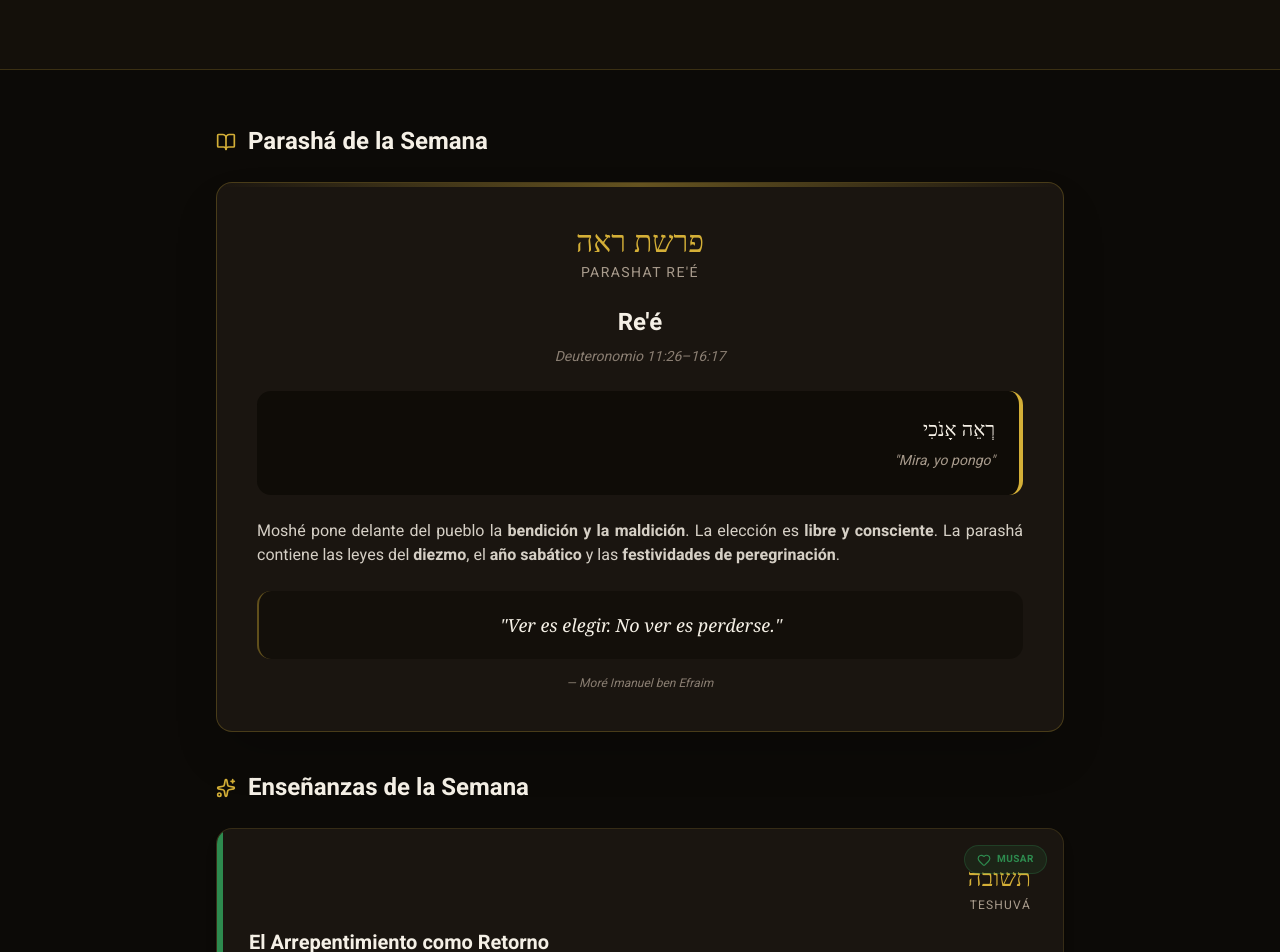
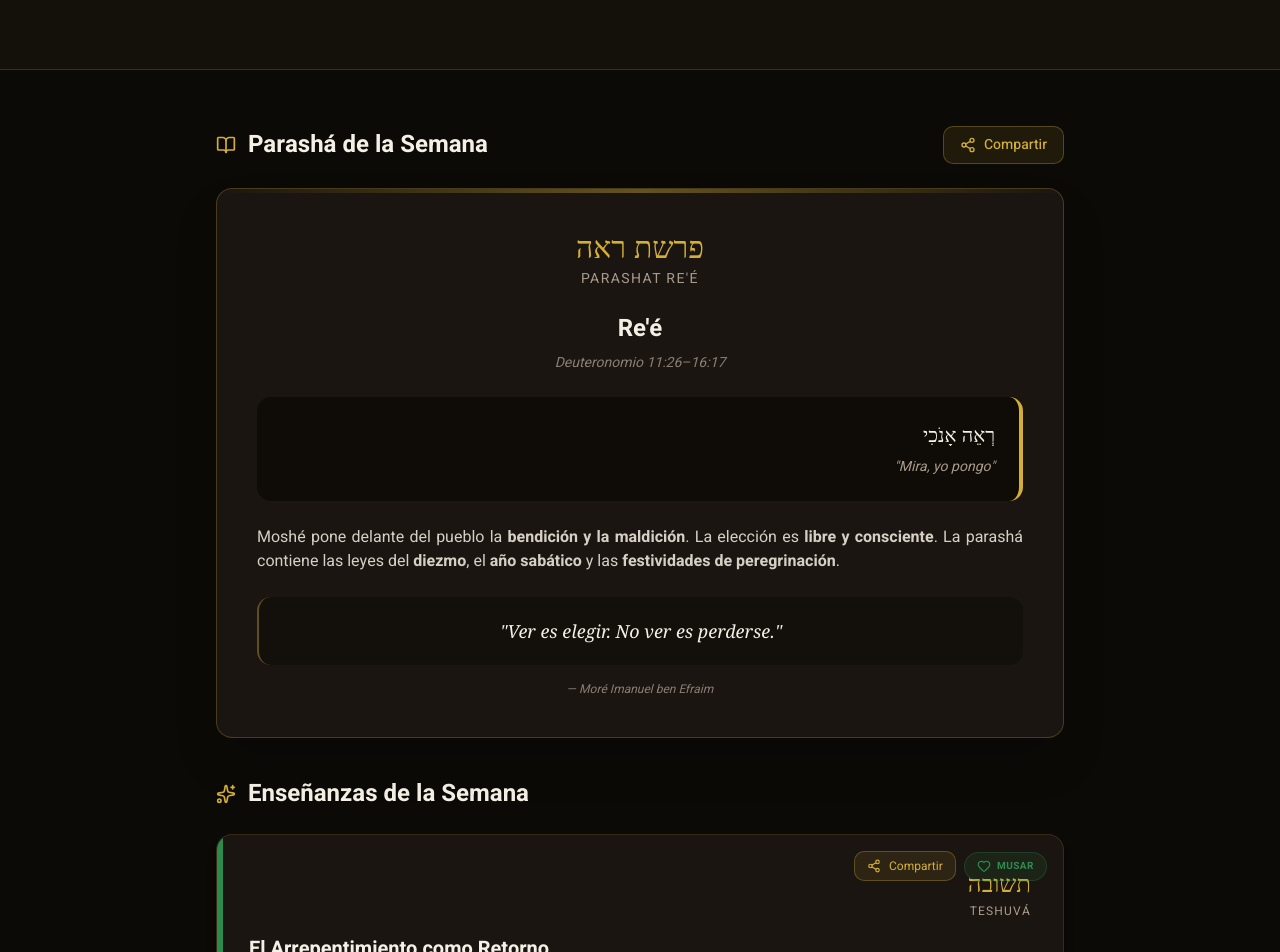
Before and after one commit to wprogramador/beneyisrael, a React (Vite) app: page /#/tora-semanal in a window 1280 px wide. Shown: the part 320-1272 px from the top of the page. Built offline with nearby package versions, Linux system fonts and the light colour scheme; a web font is replaced by a local one.

Commit message:
compartir

```diff
--- a/src/pages/ToraSemanal.tsx
+++ b/src/pages/ToraSemanal.tsx
@@ -1,8 +1,13 @@
-import { useMemo } from 'react'
+import { useMemo, useState, useCallback } from 'react'
 import { getContenidoSemanal } from '@/lib/tora-semanal'
 import Navbar from '@/sections/Navbar'
 import Footer from '@/sections/Footer'
-import { BookOpen, Heart, Scale, Sparkles, Calendar, Languages, Gavel, AlertCircle } from 'lucide-react'
+
+const DOMAIN = 'https://teques.beneyisrael.com'
+import {
+  BookOpen, Heart, Scale, Sparkles, Calendar, Languages, Gavel,
+  AlertCircle, Share2, X, MessageCircle, Facebook, Twitter, Link2, Check
+} from 'lucide-react'
 
 const CATEGORY_META = {
   parasha:   { label: 'Parashá',   color: '#d4af37', icon: BookOpen },
@@ -14,23 +19,183 @@ const CATEGORY_META = {
   halaja:    { label: 'Halajá',    color: '#c0392b', icon: Gavel },
 }
 
+/* ============================================================
+   COMPONENTE: Botón de Compartir
+   ============================================================ */
+interface ShareData {
+  title: string
+  text: string
+  url: string
+}
+
+function ShareMenu({ data, onClose }: { data: ShareData; onClose: () => void }) {
+  const [copied, setCopied] = useState(false)
+
+  const shareNative = useCallback(async () => {
+    if (navigator.share) {
+      try {
+        await navigator.share(data)
+        onClose()
+        return
+      } catch {
+        // usuario canceló, continuar con fallback
+      }
+    }
+  }, [data, onClose])
+
+  const shareWhatsApp = useCallback(() => {
+    const text = encodeURIComponent(`${data.title}\n\n${data.text}\n\n${data.url}`)
+    window.open(`https://wa.me/?text=${text}`, '_blank')
+    onClose()
+  }, [data, onClose])
+
+  const shareFacebook = useCallback(() => {
+    const url = encodeURIComponent(data.url)
+    window.open(`https://www.facebook.com/sharer/sharer.php?u=${url}`, '_blank')
+    onClose()
+  }, [data, onClose])
+
+  const shareTwitter = useCallback(() => {
+    const text = encodeURIComponent(`${data.title} — ${data.text}`)
+    const url = encodeURIComponent(data.url)
+    window.open(`https://twitter.com/intent/tweet?text=${text}&url=${url}`, '_blank')
+    onClose()
+  }, [data, onClose])
+
+  const copyLink = useCallback(async () => {
+    try {
+      await navigator.clipboard.writeText(data.url)
+      setCopied(true)
+      setTimeout(() => setCopied(false), 2000)
+    } catch {
+      // fallback
+      const ta = document.createElement('textarea')
+      ta.value = data.url
+      document.body.appendChild(ta)
+      ta.select()
+      document.execCommand('copy')
+      document.body.removeChild(ta)
+      setCopied(true)
+      setTimeout(() => setCopied(false), 2000)
+    }
+  }, [data.url])
+
+  return (
+    <>
+      {/* Overlay */}
+      <div className="fixed inset-0 bg-black/60 backdrop-blur-sm z-[60]" onClick={onClose} />
+
+      {/* Menú */}
+      <div className="fixed top-1/2 left-1/2 -translate-x-1/2 -translate-y-1/2 z-[70] w-[90%] max-w-sm bg-[#1a1510] border border-[#d4af37]/30 rounded-2xl shadow-2xl p-5 sm:p-6">
+        <div className="flex items-center justify-between mb-5">
+          <h3 className="text-[#f5f0e6] font-bold text-base">Compartir</h3>
+          <button onClick={onClose} className="text-[#a89b8c] hover:text-[#d4af37] transition-colors">
+            <X className="w-5 h-5" />
+          </button>
+        </div>
+
+        <p className="text-sm text-[#a89b8c] mb-5 line-clamp-2">{data.title}</p>
+
+        <div className="grid grid-cols-2 gap-3">
+          {/* WhatsApp */}
+          <button
+            onClick={shareWhatsApp}
+            className="flex items-center gap-2.5 px-4 py-3 rounded-xl bg-[#25d366]/10 border border-[#25d366]/30 text-[#25d366] hover:bg-[#25d366]/20 transition-colors text-sm font-medium"
+          >
+            <MessageCircle className="w-4 h-4" />
+            WhatsApp
+          </button>
+
+          {/* Facebook */}
+          <button
+            onClick={shareFacebook}
+            className="flex items-center gap-2.5 px-4 py-3 rounded-xl bg-[#1877f2]/10 border border-[#1877f2]/30 text-[#1877f2] hover:bg-[#1877f2]/20 transition-colors text-sm font-medium"
+          >
+            <Facebook className="w-4 h-4" />
+            Facebook
+          </button>
+
+          {/* Twitter */}
+          <button
+            onClick={shareTwitter}
+            className="flex items-center gap-2.5 px-4 py-3 rounded-xl bg-[#1da1f2]/10 border border-[#1da1f2]/30 text-[#1da1f2] hover:bg-[#1da1f2]/20 transition-colors text-sm font-medium"
+          >
+            <Twitter className="w-4 h-4" />
+            Twitter
+          </button>
+
+          {/* Copiar link */}
+          <button
+            onClick={copyLink}
+            className="flex items-center gap-2.5 px-4 py-3 rounded-xl bg-[#d4af37]/10 border border-[#d4af37]/30 text-[#d4af37] hover:bg-[#d4af37]/20 transition-colors text-sm font-medium"
+          >
+            {copied ? <Check className="w-4 h-4" /> : <Link2 className="w-4 h-4" />}
+            {copied ? 'Copiado' : 'Copiar link'}
+          </button>
+        </div>
+
+        {/* Compartir nativo (solo si está disponible) */}
+        {typeof navigator !== 'undefined' && navigator.share && (
+          <button
+            onClick={shareNative}
+            className="mt-3 w-full flex items-center justify-center gap-2 px-4 py-3 rounded-xl bg-[#d4af37] text-[#14100a] hover:bg-[#e9c65a] transition-colors text-sm font-bold"
+          >
+            <Share2 className="w-4 h-4" />
+            Compartir desde el dispositivo
+          </button>
+        )}
+      </div>
+    </>
+  )
+}
+
+function ShareButton({ data, small = false }: { data: ShareData; small?: boolean }) {
+  const [open, setOpen] = useState(false)
+
+  return (
+    <>
+      <button
+        onClick={() => setOpen(true)}
+        className={`
+          inline-flex items-center gap-2 bg-[#d4af37]/10 border border-[#d4af37]/30
+          text-[#d4af37] hover:bg-[#d4af37]/20 transition-colors rounded-lg
+          ${small ? 'px-3 py-1.5 text-xs' : 'px-4 py-2 text-sm font-medium'}
+        `}
+      >
+        <Share2 className={small ? 'w-3.5 h-3.5' : 'w-4 h-4'} />
+        Compartir
+      </button>
+      {open && <ShareMenu data={data} onClose={() => setOpen(false)} />}
+    </>
+  )
+}
+
+/* ============================================================
+   COMPONENTE: Tarjeta Vertical
+   ============================================================ */
 function TarjetaVertical({ tarjeta, tipo }: { tarjeta: NonNullable<ReturnType<typeof getContenidoSemanal>['parasha']>; tipo: keyof typeof CATEGORY_META }) {
   const meta = CATEGORY_META[tipo]
   const Icon = meta.icon
 
+  const shareData: ShareData = {
+    title: `${tarjeta.title} — ${meta.label}`,
+    text: `${tarjeta.hebrewText}\n${tarjeta.translation}\n\n${tarjeta.conclusion}`,
+    url: `${DOMAIN}/tora-semanal`,
+  }
+
   return (
     <article className="relative bg-[#1a1510] border border-[#d4af37]/15 rounded-2xl overflow-hidden shadow-lg hover:shadow-[#d4af37]/10 transition-all duration-300">
-      {/* Borde lateral */}
       <div className="absolute top-0 left-0 w-1.5 h-full" style={{ backgroundColor: meta.color }} />
 
-      {/* Badge */}
-      <div className="absolute top-4 right-4 flex items-center gap-1.5 px-3 py-1.5 rounded-full text-[10px] font-bold uppercase tracking-wider" style={{ backgroundColor: meta.color + '22', color: meta.color, border: `1px solid ${meta.color}44` }}>
-        <Icon className="w-3.5 h-3.5" />
-        {meta.label}
+      <div className="absolute top-4 right-4 flex items-center gap-2">
+        <ShareButton data={shareData} small />
+        <span className="flex items-center gap-1.5 px-3 py-1.5 rounded-full text-[10px] font-bold uppercase tracking-wider" style={{ backgroundColor: meta.color + '22', color: meta.color, border: `1px solid ${meta.color}44` }}>
+          <Icon className="w-3.5 h-3.5" />
+          {meta.label}
+        </span>
       </div>
 
-      <div className="p-6 sm:p-8 pt-12">
-        {/* Título hebreo */}
+      <div className="p-6 sm:p-8 pt-14">
         <p className="text-right font-serif text-xl sm:text-2xl text-[#d4af37] mb-1" dir="rtl">
           {tarjeta.hebTitle}
         </p>
@@ -38,13 +203,11 @@ function TarjetaVertical({ tarjeta, tipo }: { tarjeta: NonNullable<ReturnType<ty
           {tarjeta.latTitle}
         </p>
 
-        {/* Título español */}
         <h3 className="text-lg sm:text-xl font-bold text-[#f5f0e6] mb-1">
           {tarjeta.title}
         </h3>
         <p className="text-xs text-[#8a7e72] italic mb-5">{tarjeta.ref}</p>
 
-        {/* Cita hebrea */}
         <div className="bg-[#0f0c07] rounded-xl p-4 sm:p-5 mb-5 border-r-4 border-[#d4af37]/40">
           <p className="text-right text-base sm:text-lg text-[#f5f0e6] font-serif leading-relaxed" dir="rtl">
             {tarjeta.hebrewText}
@@ -54,14 +217,12 @@ function TarjetaVertical({ tarjeta, tipo }: { tarjeta: NonNullable<ReturnType<ty
           </p>
         </div>
 
-        {/* Análisis completo */}
         <div className="space-y-3 mb-5">
           {tarjeta.analysis.split('\n').filter((p: string) => p.trim()).map((p: string, i: number) => (
             <p key={i} className="text-sm sm:text-base text-[#d5cfc5] leading-relaxed text-justify" dangerouslySetInnerHTML={{ __html: p }} />
           ))}
         </div>
 
-        {/* Conclusión */}
         <div className="bg-[#0f0c07]/60 rounded-xl p-4 sm:p-5 border-l-4 border-[#d4af37]/50">
           <p className="text-sm sm:text-base text-[#f5f0e6] italic font-serif leading-relaxed text-center">
             "{tarjeta.conclusion}"
@@ -76,8 +237,19 @@ function TarjetaVertical({ tarjeta, tipo }: { tarjeta: NonNullable<ReturnType<ty
   )
 }
 
+/* ============================================================
+   PÁGINA PRINCIPAL
+   ============================================================ */
 export default function ToraSemanal() {
   const semana = useMemo(() => getContenidoSemanal(), [])
+
+  const shareSemanaData: ShareData = {
+    title: `Torá Semanal — Semana ${semana.semana} · ${semana.anio}`,
+    text: semana.parasha
+      ? `Parashá ${semana.parasha.title}: "${semana.parasha.conclusion}"`
+      : 'Enseñanzas semanales de Torá, Musar, Cábala y más.',
+    url: `${DOMAIN}/tora-semanal`,
+  }
 
   return (
     <>
@@ -101,9 +273,20 @@ export default function ToraSemanal() {
         <div className="max-w-4xl mx-auto px-4 sm:px-6 py-10 sm:py-14 space-y-10">
           {/* ===== PARASHÁ DESTACADA ===== */}
           <section>
-            <div className="flex items-center gap-3 mb-6">
-              <BookOpen className="w-5 h-5 text-[#d4af37]" />
-              <h2 className="text-xl sm:text-2xl font-bold text-[#f5f0e6]">Parashá de la Semana</h2>
+            <div className="flex items-center justify-between mb-6 flex-wrap gap-3">
+              <div className="flex items-center gap-3">
+                <BookOpen className="w-5 h-5 text-[#d4af37]" />
+                <h2 className="text-xl sm:text-2xl font-bold text-[#f5f0e6]">Parashá de la Semana</h2>
+              </div>
+              {semana.parasha && (
+                <ShareButton
+                  data={{
+                    title: `Parashá ${semana.parasha.title} — Torá Semanal`,
+                    text: `${semana.parasha.hebrewText}\n${semana.parasha.translation}\n\n${semana.parasha.conclusion}`,
+                    url: `${DOMAIN}/tora-semanal`,
+                  }}
+                />
+              )}
             </div>
 
             {semana.parasha ? (
@@ -174,6 +357,16 @@ export default function ToraSemanal() {
               <TarjetaVertical tarjeta={semana.halaja} tipo="halaja" />
             </div>
           </section>
+
+          {/* ===== COMPARTIR TODA LA SEMANA ===== */}
+          <section className="bg-[#1a1510] border border-[#d4af37]/20 rounded-2xl p-6 sm:p-8 text-center">
+            <Share2 className="w-8 h-8 text-[#d4af37] mx-auto mb-3" />
+            <h3 className="text-lg font-bold text-[#f5f0e6] mb-2">Compartir esta semana</h3>
+            <p className="text-sm text-[#a89b8c] mb-4 max-w-md mx-auto">
+              Invita a otros a estudiar la Torá de esta semana. Comparte el enlace con tu comunidad.
+            </p>
+            <ShareButton data={shareSemanaData} />
+          </section>
         </div>
       </div>
       <Footer />
```
